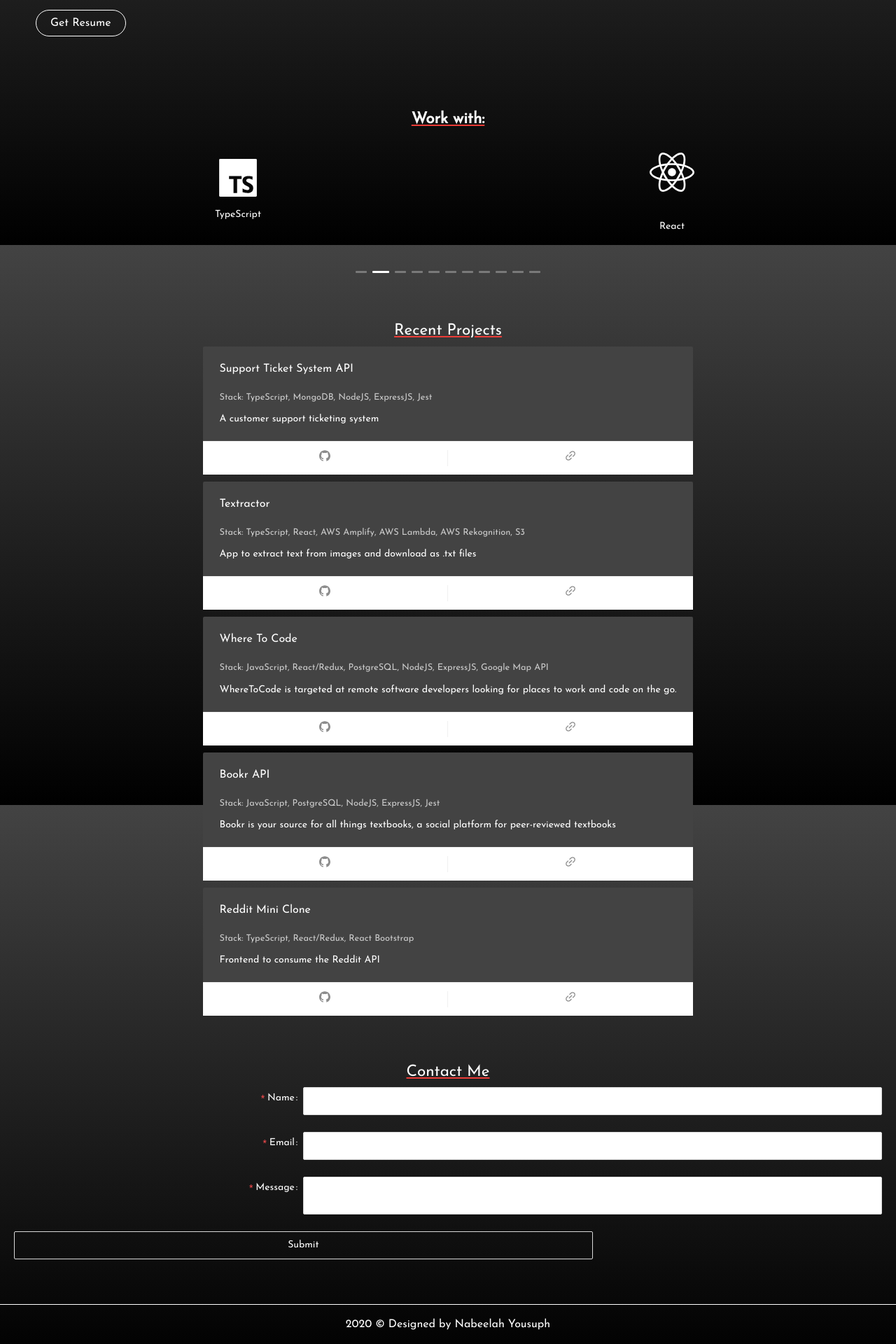
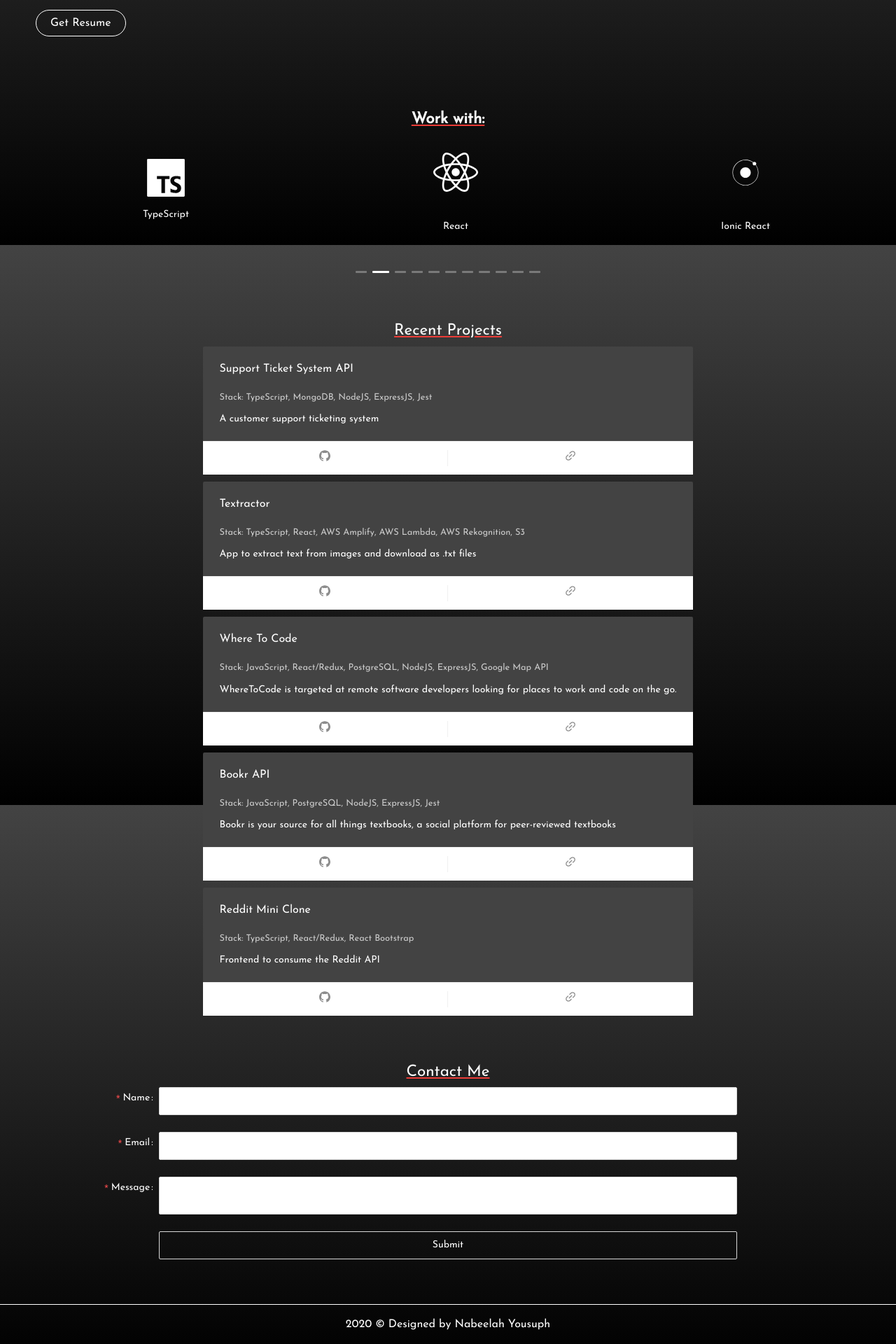
Before and after one commit to NabeelahY/Portfolio, a React (Create React App) app: page / in a window 1280 px wide. Shown: the part 450-2370 px from the top of the page at 70% size. Built offline with nearby package versions, Linux system fonts and the light colour scheme; no server answers.

Commit message:
Make contact form responsive

```diff
--- a/src/components/Contact.tsx
+++ b/src/components/Contact.tsx
@@ -18,7 +18,7 @@ const Contact: React.FC = () => {
         span: 24,
       },
       sm: {
-        span: 8,
+        span: 4,
       },
     },
     wrapperCol: {
@@ -26,6 +26,15 @@ const Contact: React.FC = () => {
         span: 24,
       },
       sm: {
+        span: 16,
+      },
+    },
+  };
+
+  const btnLayout = {
+    wrapperCol: {
+      sm: {
+        offset: 4,
         span: 16,
       },
     },
@@ -144,7 +153,7 @@ const Contact: React.FC = () => {
         >
           <Input.TextArea />
         </Form.Item>
-        <Form.Item>
+        <Form.Item {...btnLayout}>
           <Button type="ghost" htmlType="submit" block loading={loading}>
             Submit
           </Button>
--- a/src/components/Stacks.tsx
+++ b/src/components/Stacks.tsx
@@ -68,7 +68,8 @@ const Stacks: React.FC = () => {
         autoplay
         adaptiveHeight={true}
         className="slide"
-        slidesToShow={2}
+        slidesToShow={3}
+        speed={300}
       >
         {stacks.map((stack, idx) => (
           <IconStyles key={idx}>
```
